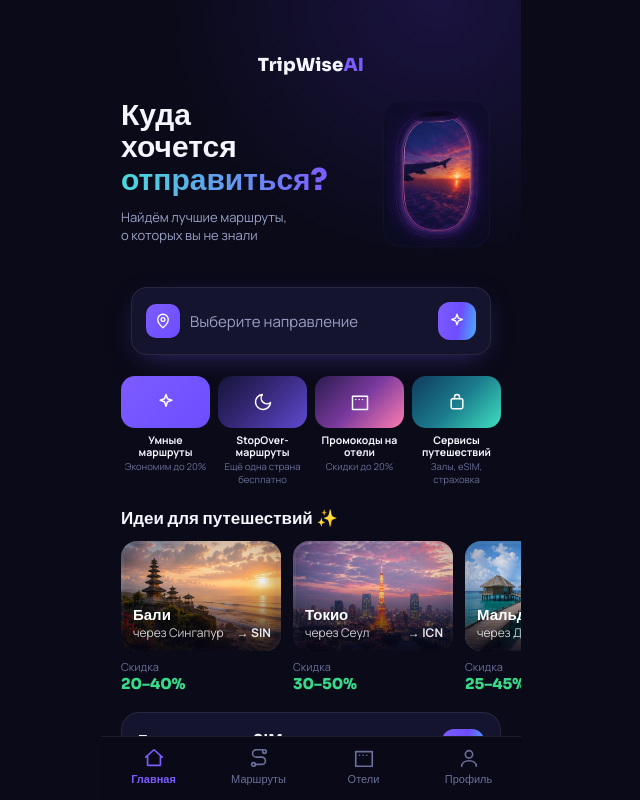
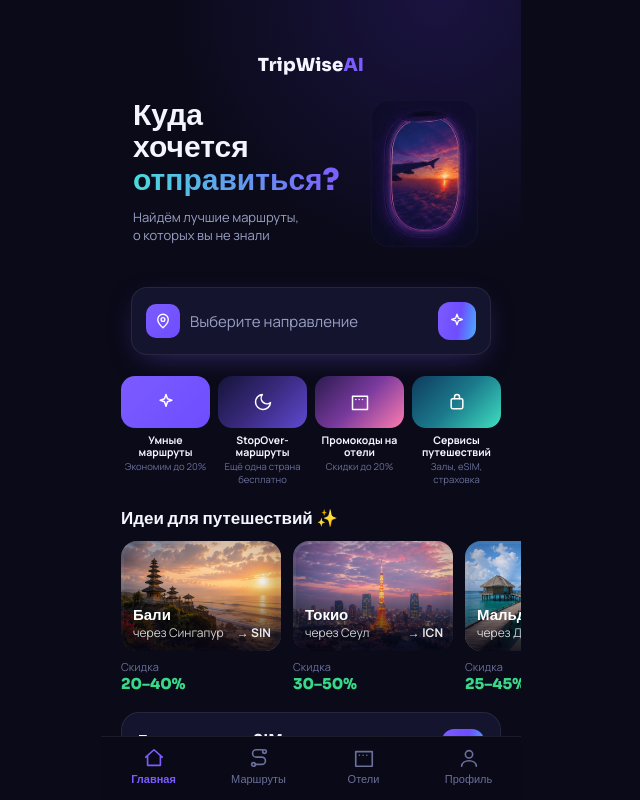
Before and after one commit to willi99708/tripwise-app, a React (Vite) app: page / in a window 1280 px wide. Shown: the whole page, without its empty margins (329-969 px from the left). Built offline with nearby package versions, Linux system fonts and the light colour scheme.

Commit message:
Update App.jsx

```diff
--- a/src/App.jsx
+++ b/src/App.jsx
@@ -297,7 +297,7 @@ function Home({ onSearch, onPickDest, goProfile }) {
   const ideas = [["Бали", "через Сингапур", "20–40%", "/graphics/bali.png", "SIN", "bali"], ["Токио", "через Сеул", "30–50%", "/graphics/tokyo.png", "ICN", "tokyo"], ["Мальдивы", "через Дубай", "25–45%", "/graphics/male.png", "DXB", "maldives"], ["Пхукет", "через Куала-Лумпур", "20–40%", "/graphics/phuket.png", "KUL", "phuket"]];
   return <div style={{ paddingBottom: 16, animation: "fadeUp .3s ease" }}>
     <Header />
-    <div style={{ padding: "8px 20px 0" }}>
+    <div style={{ padding: "8px 32px 0" }}>
       <div style={{ display: "flex", gap: 12 }}>
         <div style={{ flex: 1 }}><h1 style={{ fontFamily: "Sora,sans-serif", fontSize: 30, lineHeight: 1.08, margin: 0, fontWeight: 800, color: T.text }}>Куда<br />хочется<br /><span style={{ background: "linear-gradient(90deg,#48dcdc,#7c5cff)", WebkitBackgroundClip: "text", WebkitTextFillColor: "transparent" }}>отправиться?</span></h1><p style={{ color: T.sub, fontSize: 13, marginTop: 12, lineHeight: 1.4 }}>Найдём лучшие маршруты,<br />о которых вы не знали</p></div>
 <div
```
